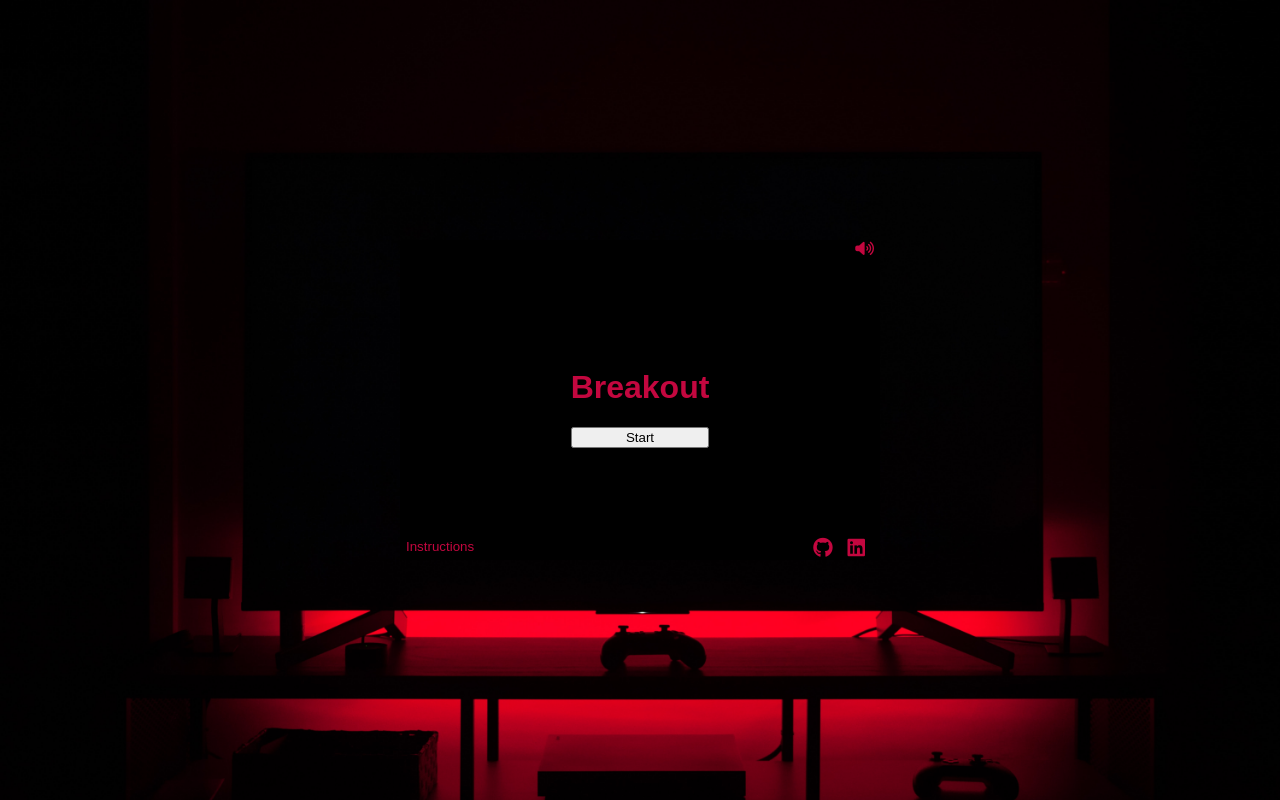
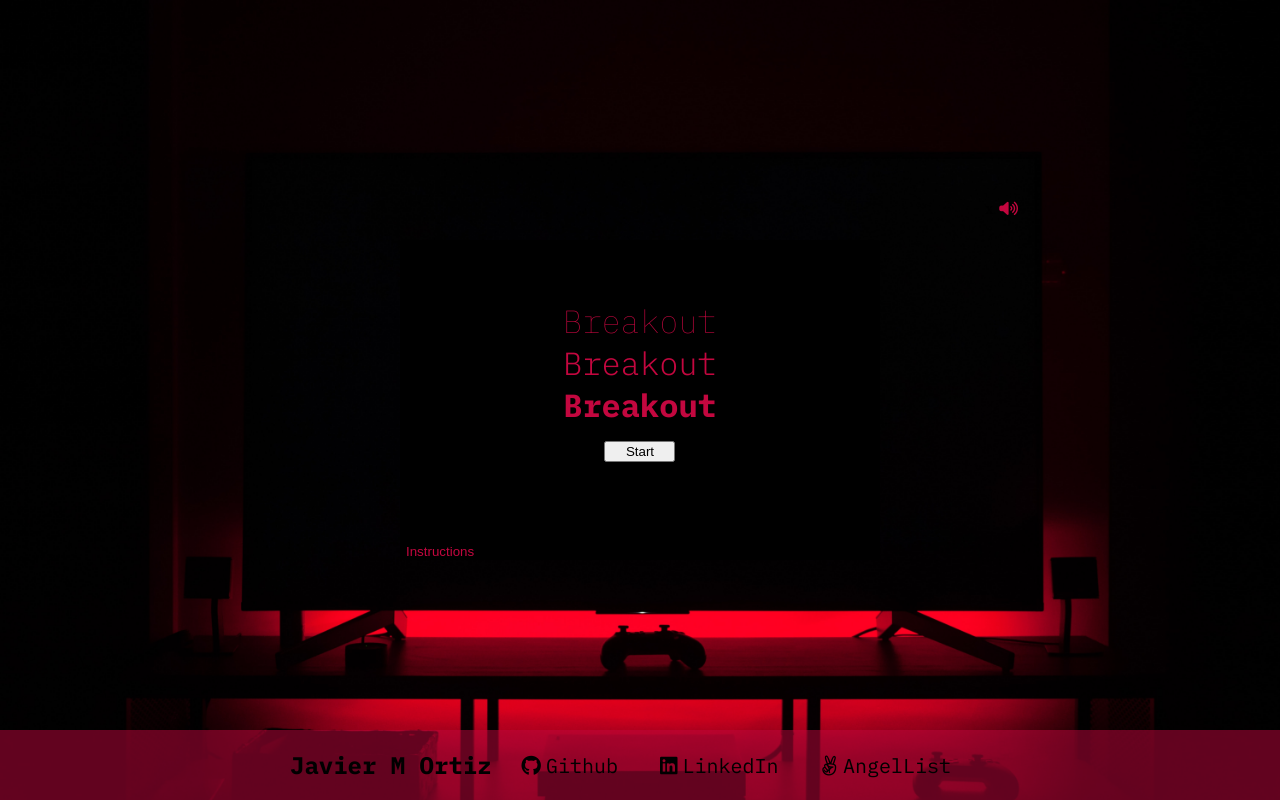
Before and after one commit to javiermortiz/breakout, a plain HTML site: page index.html in a window 1280 px wide. Drawn offline with Linux system fonts and the light colour scheme.

Commit message:
Make sound button persist throughout the game

```diff
--- a/index.css
+++ b/index.css
@@ -25,11 +25,27 @@
 .modal-contents {
     display: flex;
     flex-direction: column;
+    align-items: center;
+    margin-top: 60px;
 }
 
 .modal-contents > h1 {
     color: #C3073F;
-    font-family: Arial, Helvetica, sans-serif;
+    font-family: 'IBM Plex Mono', monospace;
+    margin-block-start: 0em;
+    margin-block-end: 0em;
+}
+
+.modal-contents > h1:first-child {
+    font-weight: 100;
+}
+
+.modal-contents > h1:nth-child(2) {
+    font-weight: 300;
+}
+
+.modal-contents > h1:last-child {
+    font-weight: 700;
 }
 
 .sound-button {
@@ -77,24 +93,30 @@ button {
     display: flex;
     flex-direction: row-reverse;
     justify-content: flex-start;
-    width: 100%;
+    position: absolute;
+    z-index: 100;
+    top: 25%;
+    right: 20%;
 }
 
 .links-container {
     font-size: 20px;
-    width: 100%;
-    display: flex;
-    justify-content: flex-end;
 }
 
 .links-container > a {
-    margin-right: 15px;
+    margin-right: 30px;
+    text-decoration: none;
     cursor: pointer;
-    color: #C3073F;
+    color: black;
 }
 
 .links-container > a:hover {
-    color: rgb(150, 6, 49);
+    text-decoration: underline;
+}
+
+#start-button {
+    margin-top: 15px;
+    width: 71px;
 }
 
 #start-button:hover {
@@ -120,12 +142,12 @@ button {
 
 .play-again-container > h1 {
     color: #C3073F;
-    font-family: Arial, Helvetica, sans-serif;
+    font-family: 'IBM Plex Mono', monospace;
 }
 
 .play-again-container > h2 {
     color: #C3073F;
-    font-family: Arial, Helvetica, sans-serif;
+    font-family: 'IBM Plex Mono', monospace;
 }
 
 #play-again-button:hover {
@@ -135,7 +157,7 @@ button {
 
 .instructions {
     color: #C3073F;
-    font-family: Arial, Helvetica, sans-serif;
+    font-family: 'IBM Plex Mono', monospace;
     width: 200px;
     height: 200px;
     border-radius: 3px;
@@ -169,3 +191,34 @@ button {
     justify-content: space-between;
     width: 100%;
 }
+
+.main-footer {
+    position: absolute;
+    bottom: 0;
+    height: 70px;
+    left: 0;
+    right: 0;
+    background: rgba(195,7,63, .5);
+    font-family: 'IBM Plex Mono', monospace;
+}
+
+.main-footer-container {
+    width: 700px;
+    margin: auto;
+    display: flex;
+    align-items: center;
+    height: 100%;
+}
+
+.footer-developer {
+    margin-right: 30px;
+}
+
+.links-container i {
+    margin-right: 5px;
+}
+
+.footer-developer > h2 {
+    margin-block-start: 0;
+    margin-block-end: 0;
+}
--- a/index.html
+++ b/index.html
@@ -7,10 +7,20 @@
     <link rel="stylesheet" type="text/css" href="./index.css">
     <script type="text/javascript" src="./script.js"></script>
     <script src="https://kit.fontawesome.com/80a4c4e583.js" crossorigin="anonymous"></script>
+    <link href="https://fonts.googleapis.com/css2?family=IBM+Plex+Mono:wght@100;200;300;400;500;600;700&display=swap" rel="stylesheet">
 </head>
 <body>
     <div class="canvas-background">
         <canvas id="game-canvas" width="480" height="320"></canvas>
+    </div>
+    <div class="sound-container">
+        <div>
+            <button id="sound-on" class="selected sound-button"><i class="fas fa-volume-mute"></i></button>
+            <button id="sound-off" class="sound-button"><i class="fas fa-volume-up"></i></button>
+        </div>
+        <div display="none">
+            x
+        </div>
     </div>
     <div class="modal-background">
         <!-- <div class="instructions">
@@ -21,17 +31,9 @@
             </p>
         </div> -->
         <div class="modal-child">
-            <div class="sound-container">
-                <div>
-                    <button id="sound-on" class="selected sound-button"><i class="fas fa-volume-mute"></i></button>
-                    <button id="sound-off" class="sound-button"><i class="fas fa-volume-up"></i></button>
-                </div>
-                <div display="none">
-                    x
-                </div>
-            </div>
-
             <div class="modal-contents">
+                <h1>Breakout</h1>
+                <h1>Breakout</h1>
                 <h1>Breakout</h1>
                 <button id="start-button">Start</button>
             </div>
@@ -39,10 +41,17 @@
                 <div>
                     <button id="instructions">Instructions</button>
                 </div>
-                <div class="links-container">
-                    <a href="https://github.com/javiermortiz"><i class="fab fa-github"></i></a>
-                    <a href="https://linkedin.com/in/javiermortiz"><i class="fab fa-linkedin"></i></a>
-                </div>
+            </div>
+        </div>
+    </div>
+
+    <div class="main-footer">
+        <div class="main-footer-container">
+            <div class="footer-developer"><h2>Javier M Ortiz</h2></div>
+            <div class="links-container">
+                <a href="https://github.com/javiermortiz"><i class="fab fa-github"></i><span>Github</span></a>
+                <a href="https://linkedin.com/in/javiermortiz"><i class="fab fa-linkedin"></i><span>LinkedIn</span></a>
+                <a href="https://angel.co/u/javiermortiz"><i class="fab fa-angellist"></i><span>AngelList</span></a>
             </div>
         </div>
     </div>
--- a/script.js
+++ b/script.js
@@ -433,6 +433,11 @@ document.addEventListener("DOMContentLoaded", () => {
     }
 
     function draw() {
+        if (mute) {
+            music.stop();
+        } else if (!mute) {
+            music.play();
+        }
         ctx.clearRect(0, 0, canvas.width, canvas.height);
         ctx.beginPath();
         ctx.rect(0, 0, canvas.width, canvas.height);
```
